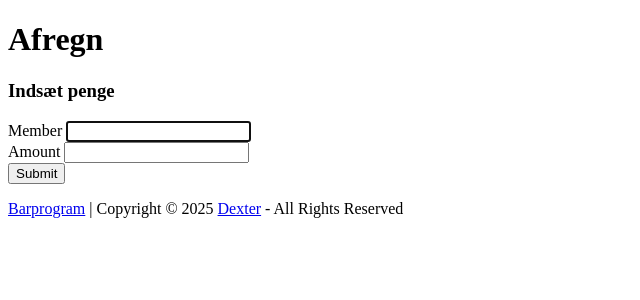
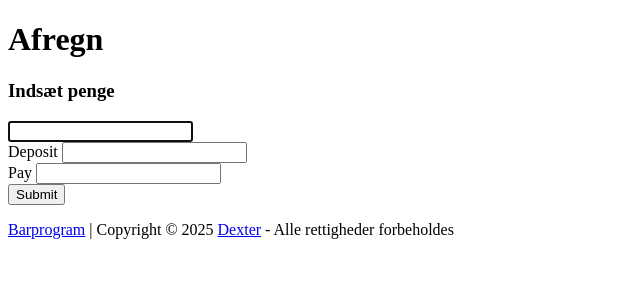
Before and after one commit to dexteraphim/barprogram, a Python web app: template templates/transactions.html in a window 1280 px wide. Shown: the part 26-326 px from the top of the page, without its empty margins (0-640 px from the left). Run offline with Jinja, Linux system fonts and the light colour scheme; the template is opened without the code that fills it, so the values that code supplies are empty, except form fields; form fields are guessed from the names that the template uses; some libraries are stand-ins or nearby versions.

Commit message:
Added payments

```diff
--- a/templates/layout.html
+++ b/templates/layout.html
@@ -14,7 +14,7 @@
 <p>Nothing here...</p>
 {% endblock %}
 <footer>
-    <p><a href="https://github.com/dexteraphim/barprogram" target="_blank">Barprogram</a> | Copyright &copy; 2025 <a href="https://github.com/dexteraphim" target="_blank">Dexter</a> - All Rights Reserved</p>
+    <p><a href="https://github.com/dexteraphim/barprogram" target="_blank">Barprogram</a> | Copyright &copy; 2025 <a href="https://github.com/dexteraphim" target="_blank">Dexter</a> - Alle rettigheder forbeholdes</p>
 </footer>
 </body>
 </html>
--- a/templates/transactions.html
+++ b/templates/transactions.html
@@ -4,27 +4,34 @@
 
     <h3>Indsæt penge</h3>
     <form method="POST" action="/deposit">
-        {{ DepositForm.hidden_tag() }}
+        {{ TransactionForm.hidden_tag() }}
         <div class="form-field">
-            {{ DepositForm.member.label }}
-            {{ DepositForm.member(autofocus=True) }}
-            {% if DepositForm.member.errors %}
+            {{ TransactionForm.member(autofocus=True) }}
+            {% if TransactionForm.member.errors %}
             <ul class="form-errors">
-                {% for error in DepositForm.member.errors %} <li>{{ error }}</li> {% endfor %}
+                {% for error in TransactionForm.member.errors %} <li>{{ error }}</li> {% endfor %}
             </ul>
             {% endif %}
         </div>
         <div class="form-field">
-            {{ DepositForm.amount.label }}
-            {{ DepositForm.amount }}
-            {% if DepositForm.amount.errors %}
+            {{ TransactionForm.deposit.label }}
+            {{ TransactionForm.deposit(value=0) }}
+            {% if TransactionForm.deposit.errors %}
             <ul class="form-errors">
-                {% for error in DepositForm.amount.errors %} <li>{{ error }}</li> {% endfor %}
+                {% for error in TransactionForm.deposit.errors %} <li>{{ error }}</li> {% endfor %}
+            </ul>
+            {% endif %}
+        <div class="form-field">
+            {{ TransactionForm.pay.label }}
+            {{ TransactionForm.pay(value=0) }}
+            {% if TransactionForm.pay.errors %}
+            <ul class="form-errors">
+                {% for error in TransactionForm.pay.errors %} <li>{{ error }}</li> {% endfor %}
             </ul>
             {% endif %}
         </div>
         <div class="form-field">
-            {{ DepositForm.submit(class="submit-button")}}
+            {{ TransactionForm.submit(class="submit-button")}}
         </div>
     </form>
 {% endblock %}
```
Also changed, not shown: app.py (+8 -6 lines), forms.py (+6 -5 lines), models.py (+10 -0 lines), 1 other file.
